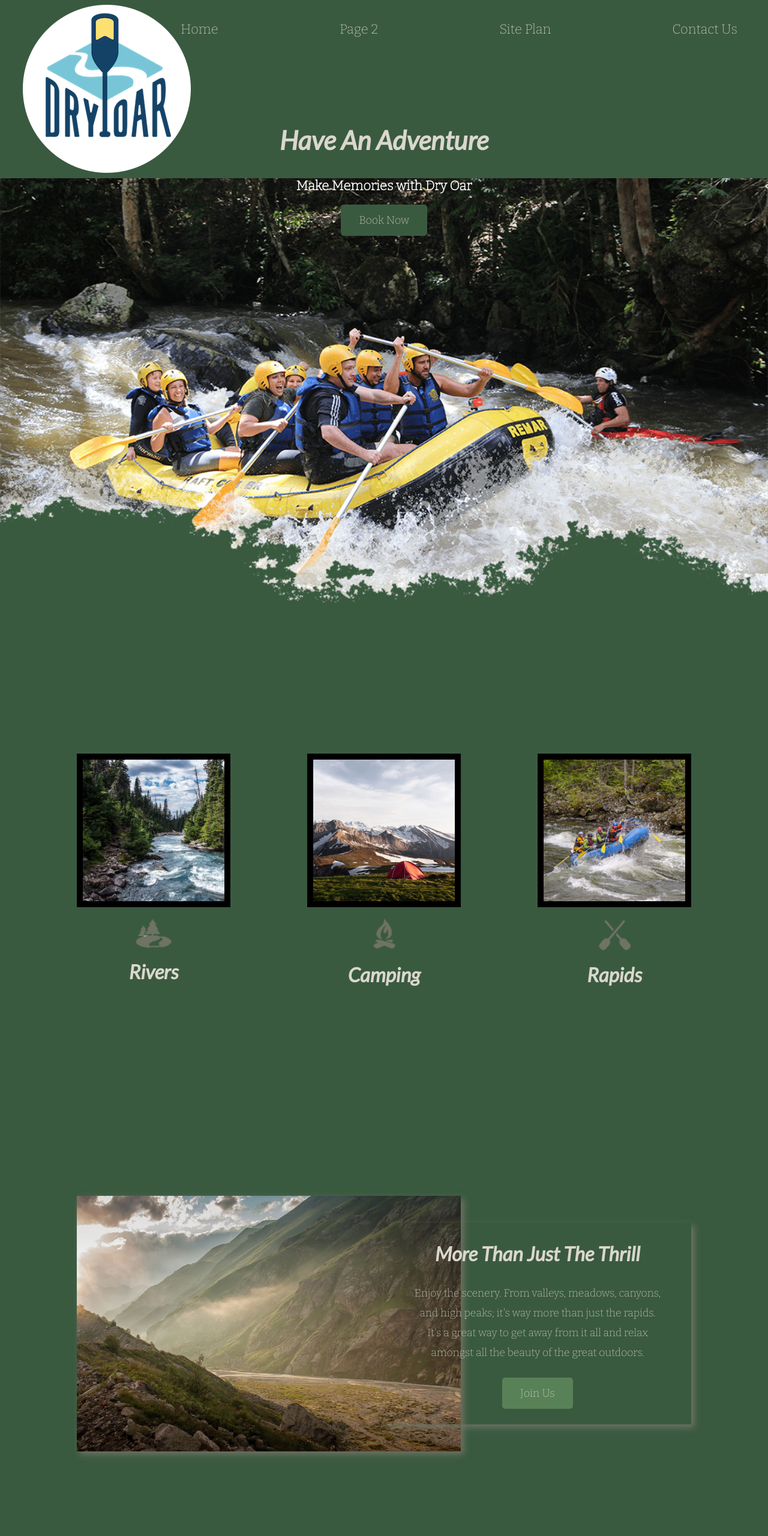
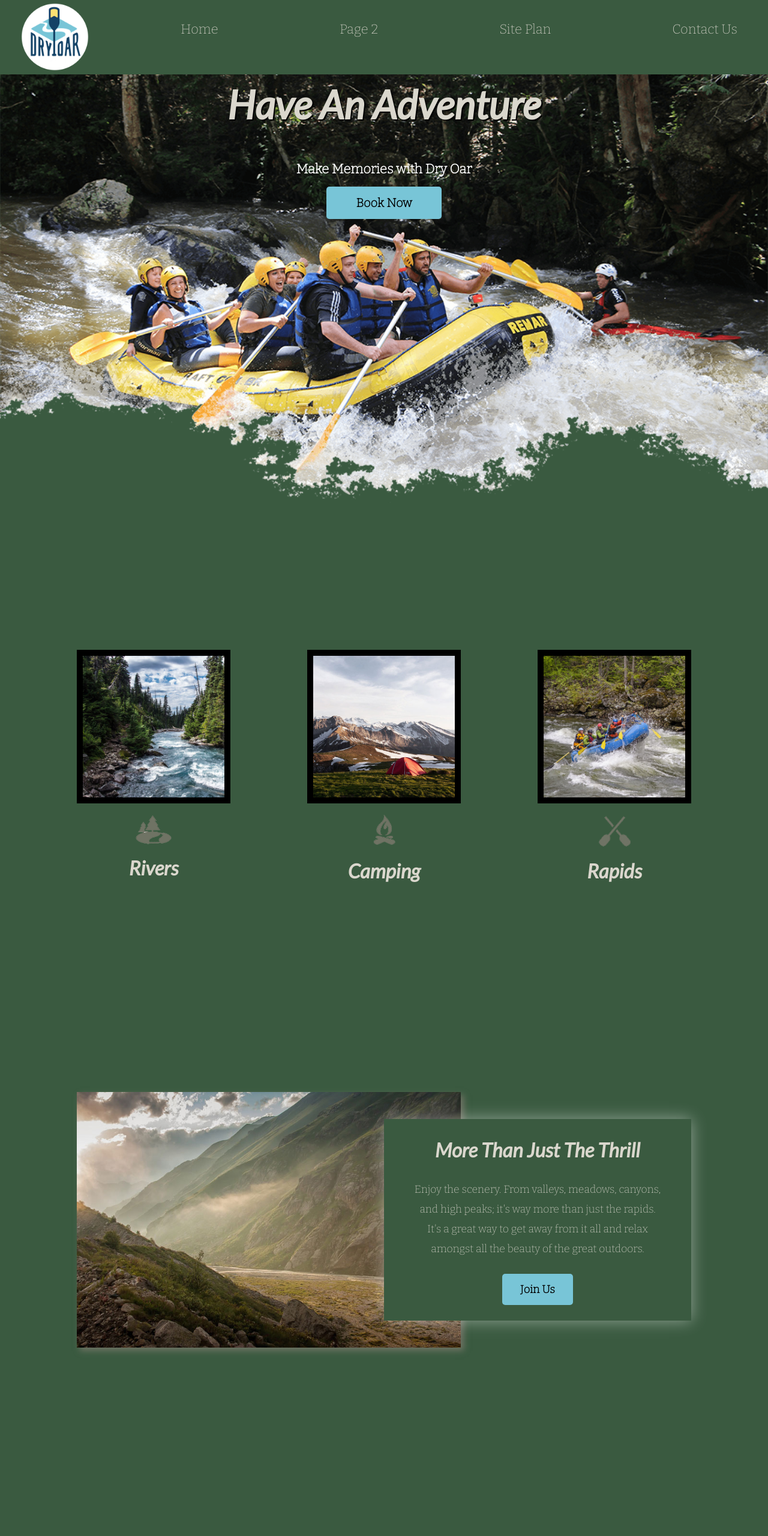
Before and after one commit to jonasnunn/wdd130, a plain HTML site: page wwr/index.html in a window 1280 px wide. Shown: the top 2560 px of the page at 60% size. Drawn offline with nearby package versions, Linux system fonts and the light colour scheme.

Commit message:
fixed logo size and made it look nicer

```diff
--- a/wwr/styles/styles.css
+++ b/wwr/styles/styles.css
@@ -50,38 +50,42 @@ h4{
 .home-title{
     color: #dad7cd;
     font-family: "Lato";
-    font-size: 2em;
+    font-size: 3em;
     margin-top: 10px;
 }
 
 .book{
-    background-color: #3a5a40 ;
-    color: #dad7cd;
+    background-color: #78c5d7 ;
+    color: black;
+    text-decoration: none;
+    font-size: 20px;
+    padding: 15px 50px;
+    margin-top: 50px;
+    border-radius: 5px;
+    font-weight:  700;
+}
+
+.join{
+    background-color: #78c5d7;
+    color: black;
     text-decoration: none;
     font-size: 18px;
     padding: 15px 30px;
     margin-top: 50px;
     border-radius: 5px;
-}
-
-.join{
-    background-color: #588157;
-    color: #dad7cd;
-    text-decoration: none;
-    font-size: 18px;
-    padding: 15px 30px;
-    margin-top: 50px;
-    border-radius: 5px;
+    font-weight:  700;
 }
 
 .book:hover{
-    background-color: #a3b18a;
+    background-color: #588157;
     color: #dad7cd;
+    font-weight: 700;
 }
 
 .join:hover{
-    background-color: #a3b18a;
+    background-color: #588157;
     color: #dad7cd;
+    font-weight:  700;
 }
 
 .msg{
@@ -89,7 +93,8 @@ h4{
     padding: 35px;
     grid-column: 6/10;
     grid-row: 6/7;
-    box-shadow: 5px 5px 10px #6f7364;
+    background-color: #3a5a40;
+    box-shadow: 0 0 25px #ffffff70;
 }
 
 .msg h2{
@@ -119,16 +124,17 @@ footer{
 
 footer h3{
     color: #dad7cd;
-    text-decoration: underline;
+    text-decoration: none;
 }
 
 footer a{
     color: #dad7cd;
+    text-decoration: none;
 }
 
 footer a:hover{
     color: #dad7cd;
-    text-decoration: underline;
+    text-decoration: none;
 }
 
 footer .social img{
@@ -138,7 +144,6 @@ footer .social img{
 #hero{
     display: grid;
     grid-template-columns: 1fr 3fr 1fr;
-    margin-top: -100px;
 }
 
 #hero-box{
@@ -154,6 +159,7 @@ footer .social img{
 
 #hero-msg h1{
     text-align: center;
+    text-shadow: 2px 2px 0 black;
 }
 
 #hero-msg h4 {
@@ -163,6 +169,7 @@ footer .social img{
 
 #hero-img {
     width: 100%;
+    margin-top: -100px;
 }
 
 .button-box {
@@ -183,6 +190,10 @@ main{
     background-color: #3a5a40;
     grid-column: 1/11;
     grid-row: 4/9;
+}
+
+.logo{
+    width: 113px;
 }
 
 #logo_link{
```
